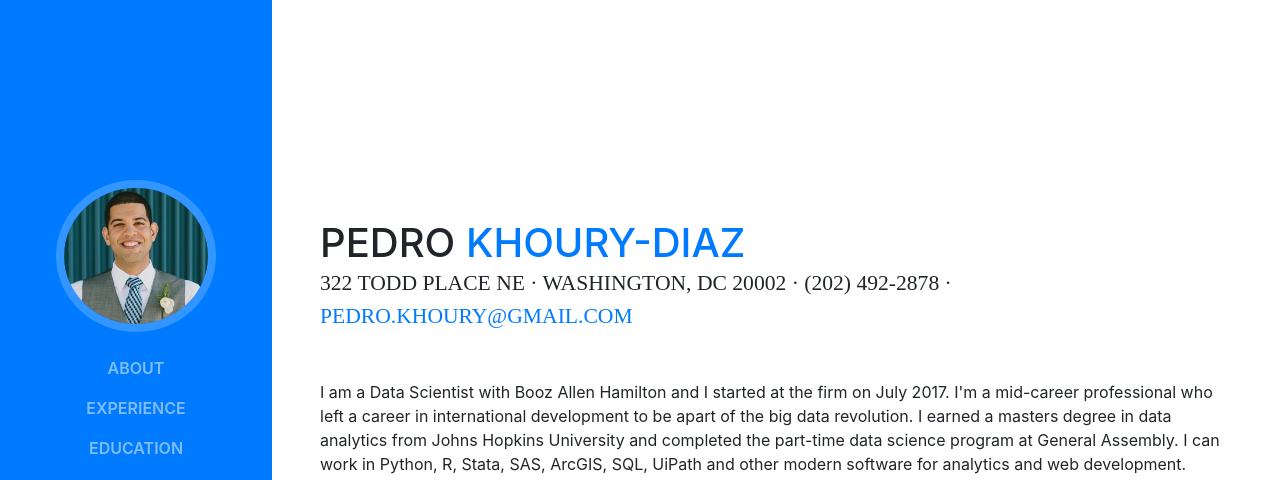
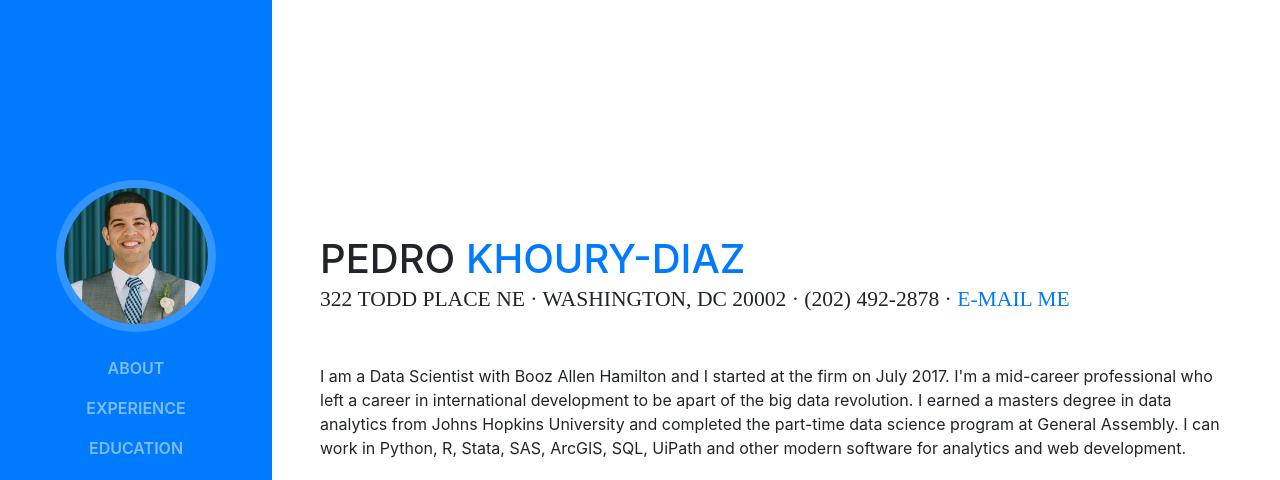
Before and after one commit to jerzeyguy384/jerzeyguy384.github.io, a website with bundled scripts: page index.html in a window 1280 px wide. Shown: the top 480 px of the page. Built offline with nearby package versions, Linux system fonts and the light colour scheme; a web font is replaced by a local one.

Commit message:
updated index file with email deetz

```diff
--- a/index.html
+++ b/index.html
@@ -72,7 +72,7 @@
             <span class="text-primary">Khoury-Diaz</span>
           </h1>
           <div class="subheading mb-5">322 Todd Place NE · Washington, DC 20002 · (202) 492-2878 ·
-            <a href="mailto:pedro.khoury@gmail.com">pedro.khoury@gmail.com</a>
+            <a href="mailto:pedro.khoury@gmail.com">E-mail Me</a>
           </div>
           <p class="mb-5">I am a Data Scientist with Booz Allen Hamilton and I started at the firm on July 2017. I'm a mid-career professional who left a career in international development to be apart of the big data revolution. I earned a masters degree in data analytics from Johns Hopkins University and completed the part-time data science program at General Assembly. I can work in Python, R, Stata, SAS, ArcGIS, SQL, UiPath and other modern software for analytics and web development.</p>
           <ul class="list-inline list-social-icons mb-0">
```
